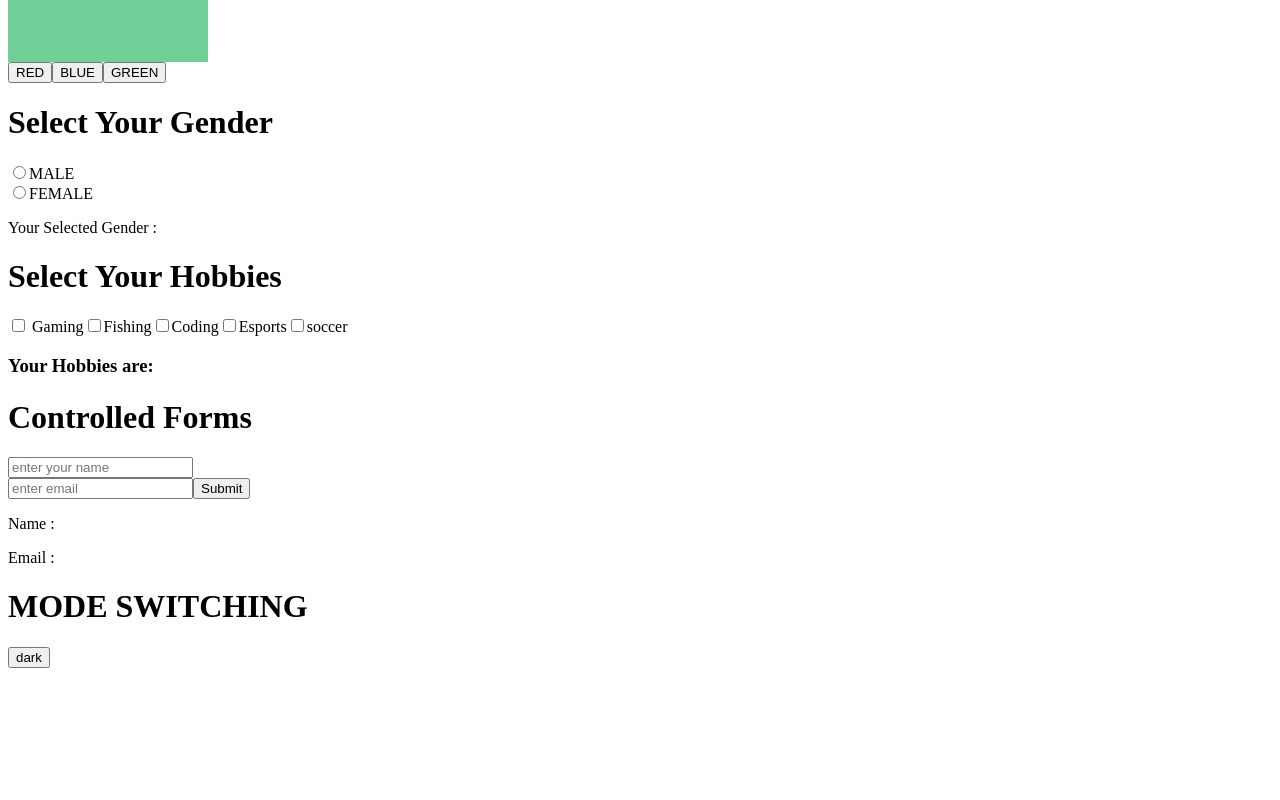
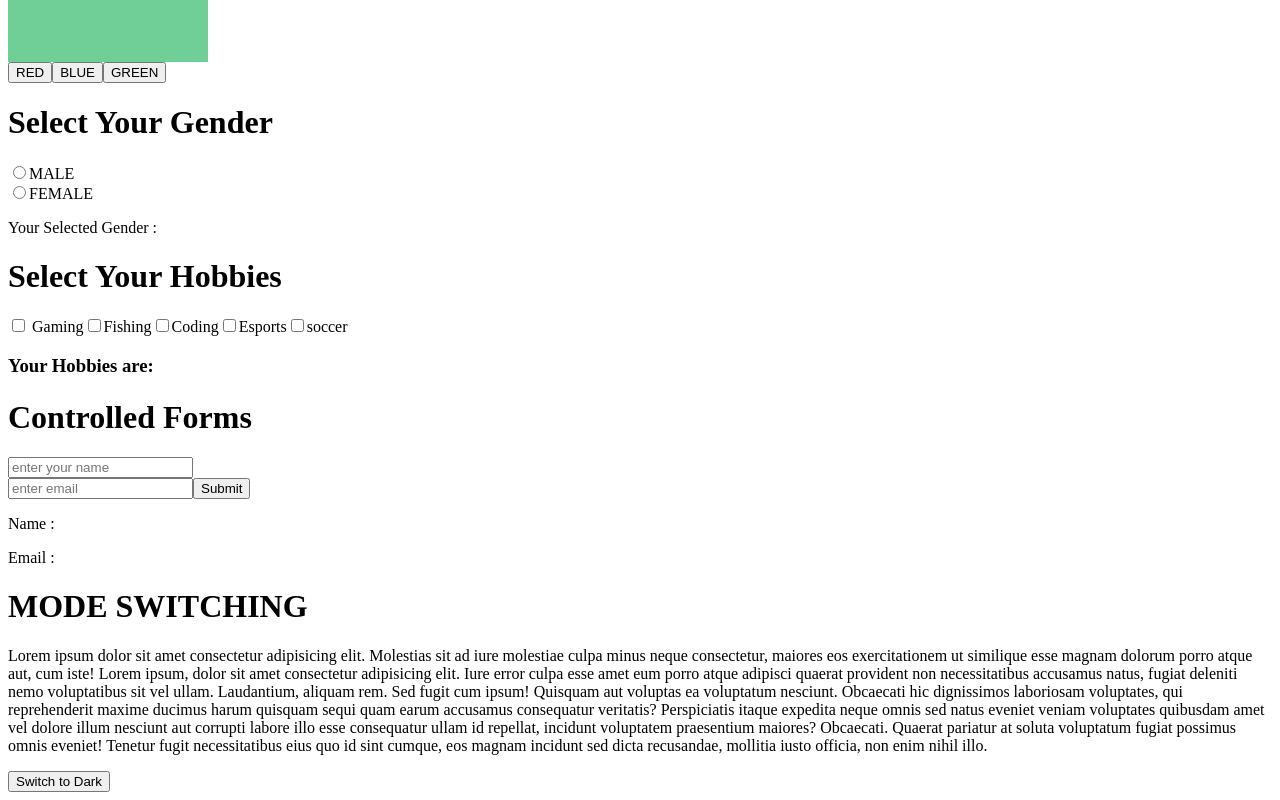
Before and after one commit to mdyasinreza1510/LEARNING_REACT, a React (Vite) app in the folder project1/: page / in a window 1280 px wide. Shown: the part 373-1173 px from the top of the page. Before the commit the page ends 1049 px from the top, so only its background shows below. Built offline with nearby package versions, Linux system fonts and the light colour scheme.

Commit message:
updated some css in mode switching and added color variation

```diff
--- a/project1/src/Practice.jsx
+++ b/project1/src/Practice.jsx
@@ -107,14 +107,20 @@ const [mode,setmode]=useState("white");
 
 function changemode(){
     const btm=document.querySelector("#btn")
+    const bg=document.querySelector("#bg");
     if(mode=="white"){
         setmode("black");
-        btm.innerText="light"
+        btm.innerText="Switch to Light";
+        bg.classList.add("lighttxt")
+        bg.classList.remove("darktxt")
+
 
     }
     else{
          setmode("white");
-          btm.innerText="dark"
+          btm.innerText="Switch to Dark"
+          bg.classList.add("darktxt")
+             bg.classList.remove("lighttxt")
     }
 
 
@@ -215,9 +221,15 @@ function changemode(){
 
 
 {/* ...........................................................light and dark mode................................................. */}
-      <div style={{backgroundColor:mode}}>
+      <div id='bg'  style={{backgroundColor:mode}}>
         <h1>MODE SWITCHING</h1>
-  <button id='btn' onClick={changemode}>dark</button>
+        <p>Lorem ipsum dolor sit amet consectetur adipisicing elit. Molestias sit ad iure molestiae culpa minus neque consectetur, maiores eos exercitationem ut similique esse magnam dolorum porro atque aut, cum iste!
+            Lorem ipsum, dolor sit amet consectetur adipisicing elit. Iure error culpa esse amet eum porro atque adipisci quaerat provident non necessitatibus accusamus natus, fugiat deleniti nemo voluptatibus sit vel ullam.
+            Laudantium, aliquam rem. Sed fugit cum ipsum! Quisquam aut voluptas ea voluptatum nesciunt. Obcaecati hic dignissimos laboriosam voluptates, qui reprehenderit maxime ducimus harum quisquam sequi quam earum accusamus consequatur veritatis?
+            Perspiciatis itaque expedita neque omnis sed natus eveniet veniam voluptates quibusdam amet vel dolore illum nesciunt aut corrupti labore illo esse consequatur ullam id repellat, incidunt voluptatem praesentium maiores? Obcaecati.
+            Quaerat pariatur at soluta voluptatum fugiat possimus omnis eveniet! Tenetur fugit necessitatibus eius quo id sint cumque, eos magnam incidunt sed dicta recusandae, mollitia iusto officia, non enim nihil illo.
+        </p>
+  <button id='btn' onClick={changemode}>Switch to Dark</button>
 
         </div>
 
--- a/project1/src/index.css
+++ b/project1/src/index.css
@@ -138,3 +138,12 @@ button{
     height: 100px;
     width: 200px
 }
+
+/* mode changer.................................................. */
+.lighttxt{
+
+    color: white;
+}
+.darktxt{
+    color: black;
+}
```
